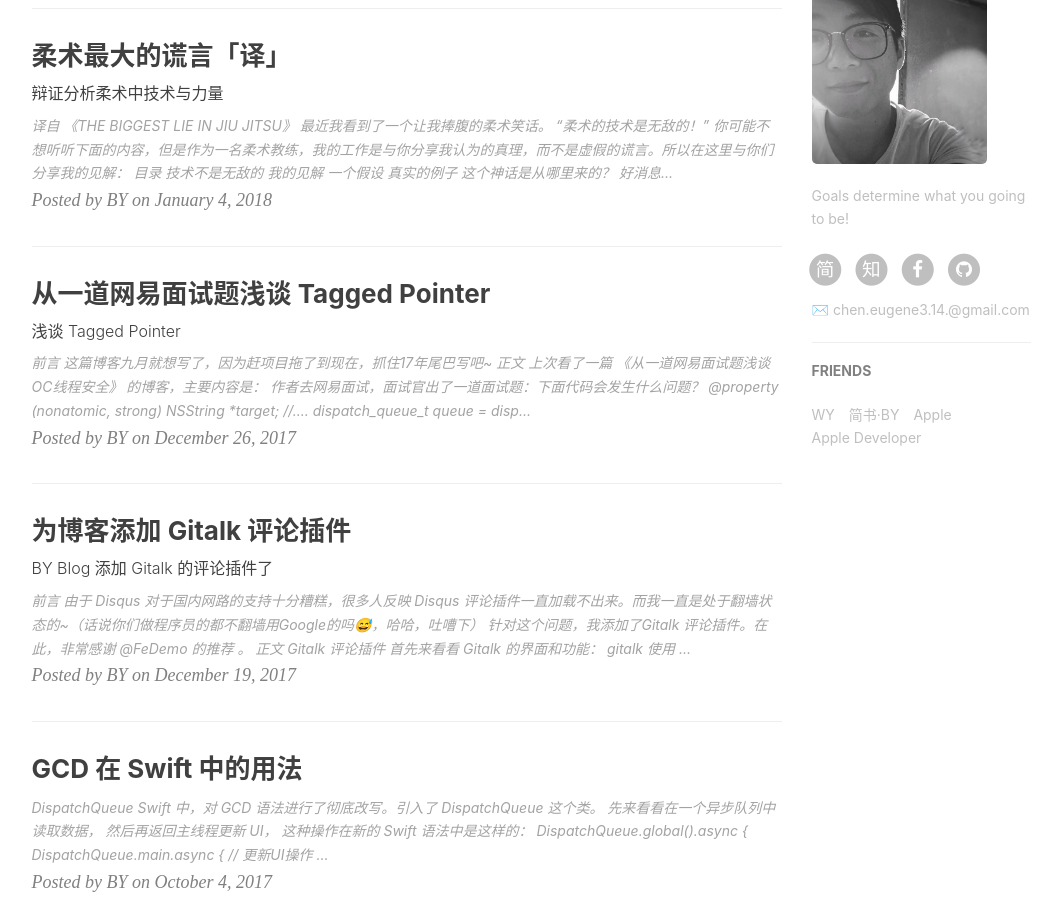
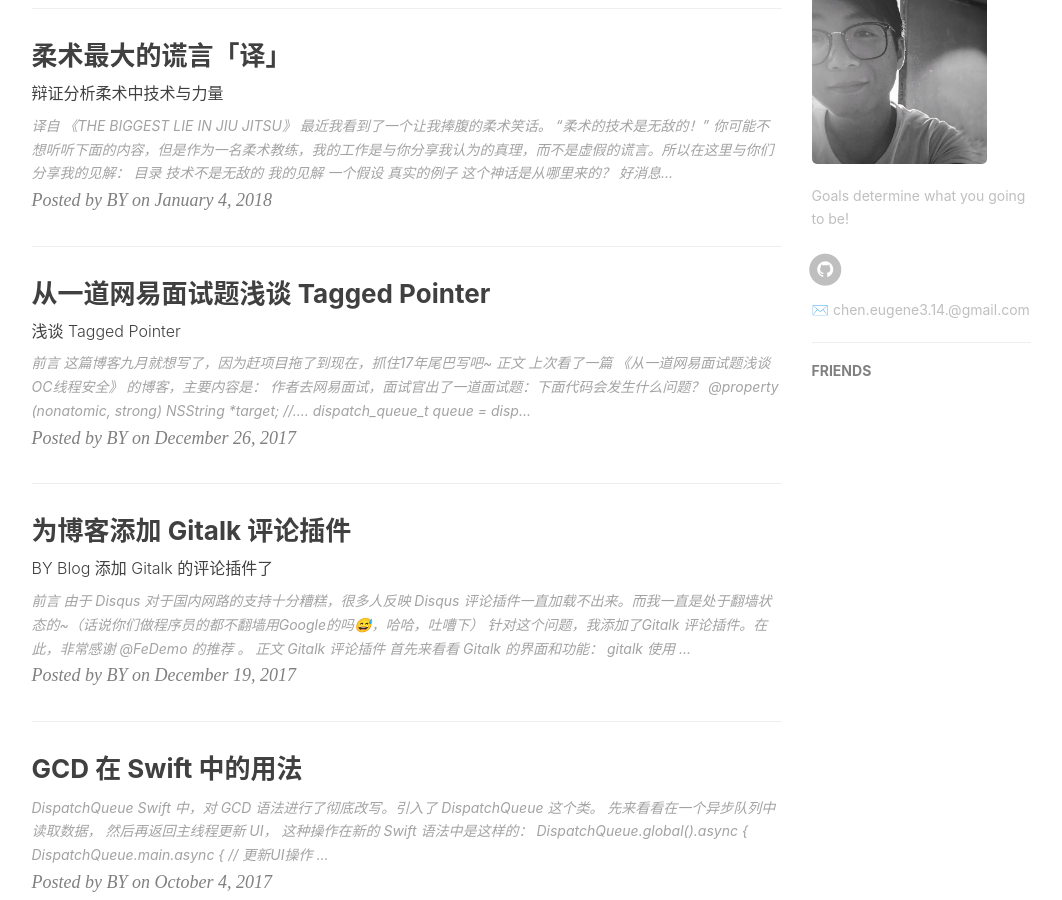
Before and after one commit to chen-eugene/chen-eugene.github.io, a Jekyll site: the page built from index.html, in a window 1280 px wide and 900 px high, scrolled down 880 px. Shown: the whole window, without its empty margins (136-1198 px from the left). Built offline with Jekyll 4.4.1, drawn with Linux system fonts in a browser that asks for light colours; nearby versions of some CDN libraries; the list of posts is cut into pages by our own code; comment, search, counter and statistics services are not loaded.

Commit message:
Update _config.yml

```diff
--- a/_config.yml
+++ b/_config.yml
@@ -5,9 +5,9 @@ header-img: img/post-bg-desk.jpg
 email: chen.eugene3.14.@gmail.com
 description: "Every failure is leading towards success."
 keyword: "Android,Java,音视频"
-url: "http://qiubaiying.github.io"          # your host, for absolute URL
+url: "http://chen-eugene.github.io"          # your host, for absolute URL
 baseurl: ""      # for example, '/blog' if your blog hosted on 'host/blog'
-github_repo: "https://github.com/qiubaiying/qiubaiying.github.io.git" # you code repository
+github_repo: "https://github.com/chen-eugene/chen-eugene.github.io.git" # you code repository
 
 # Sidebar settings
 sidebar: true                           # whether or not using Sidebar.
@@ -18,12 +18,11 @@ sidebar-avatar: /img/about-BY-gentle.jpg      # use absolute URL, seeing it's us
 
 # SNS settings
 RSS: false
-# weibo_username:     qiubaiying
-zhihu_username:     qiubaiying
-github_username:    qiubaiying
-facebook_username:  baiying.qiu.7
-jianshu_username:   e71990ada2fd
-#twitter_username:   qiubaiying
+# weibo_username:
+# zhihu_username:
+github_username:    chen-eugene
+# facebook_username:  baiying.qiu.7
+# jianshu_username:
 
 
 
@@ -78,7 +77,7 @@ ba_track_id: b50bf2b12b5338a1845e33832976fd68
 
 # Google Analytics
 ga_track_id: 'UA-90855596-1'            # Format: UA-xxxxxx-xx
-ga_domain: qiubaiying.top               # 默认的是 auto, 这里我是自定义了的域名，你如果没有自己的域名，需要改成auto
+ga_domain: auto               # 默认的是 auto, 这里我是自定义了的域名，你如果没有自己的域名，需要改成auto
 
 
 
@@ -99,16 +98,7 @@ service-worker: true
 # Friends
 friends: [
     {
-        title: "WY",
-        href: "http://zhengwuyang.com"
-    },{
-        title: "简书·BY",
-        href: "http://www.jianshu.com/u/e71990ada2fd"
-    },{
-        title: "Apple",
-        href: "https://apple.com"
-    },{
-        title: "Apple Developer",
-        href: "https://developer.apple.com/"
+        # title: "WY",
+        # href: "http://zhengwuyang.com"
     }
 ]
```
